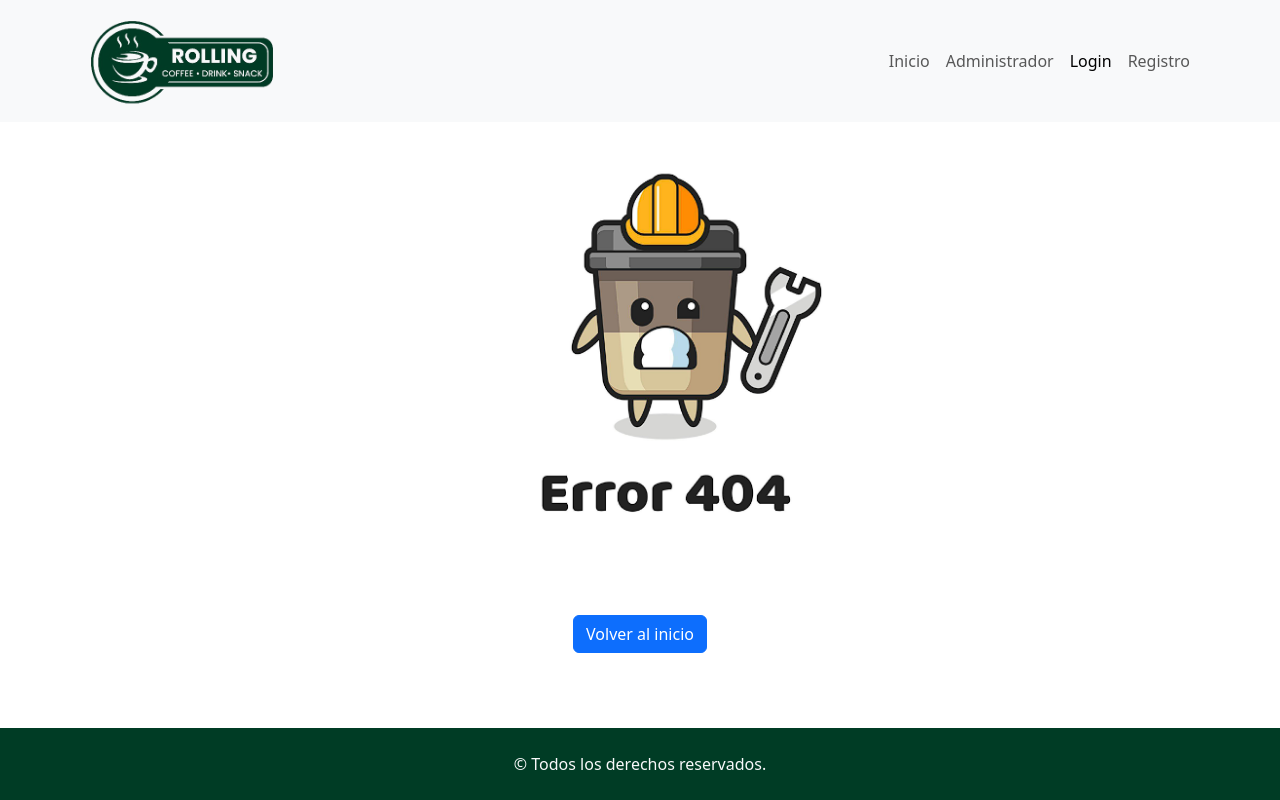
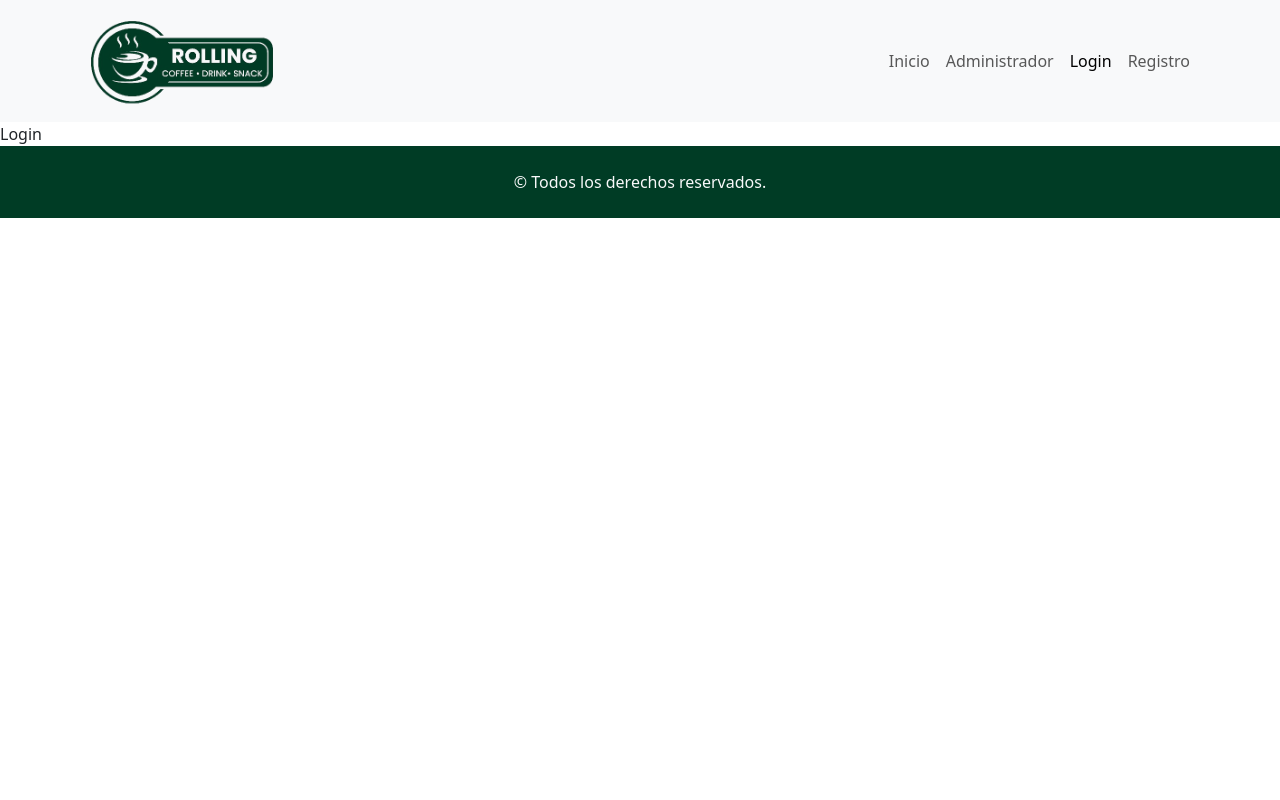
Before and after one commit to lucasecapdevila/rollingcoffee, a React (Vite) app: page /login in a window 1280 px wide. Built offline with nearby package versions, Linux system fonts and the light colour scheme; no server answers.

Commit message:
componente 'Login' creado y agregado a las rutas de Navbar

```diff
--- a/src/App.jsx
+++ b/src/App.jsx
@@ -5,6 +5,7 @@
 import Administrador from './components/pages/Administrador'
 import Error404 from './components/pages/Error404'
 import Inicio from './components/pages/Inicio'
+import Login from './components/pages/login'
 import DetalleProducto from './components/pages/DetalleProducto'
 import FormularioProducto from './components/pages/producto/FormularioProducto'
 
@@ -18,6 +19,7 @@
         <Route exact path='/admin/crear' element={<FormularioProducto></FormularioProducto>} />
         <Route exact path='/admin/editar' element={<Administrador></Administrador>} />
         <Route exact path='/detalle' element={<DetalleProducto></DetalleProducto>} />
+        <Route exact path='/login' element={<Login></Login>} />
         <Route path='*' element={<Error404></Error404>} />
       </Routes>
       <Footer />
--- /dev/null
+++ b/src/components/pages/Login.jsx
@@ -0,0 +1,9 @@
+import React from 'react'
+
+const Login = () => {
+  return (
+    <div>Login</div>
+  )
+}
+
+export default Login
```
